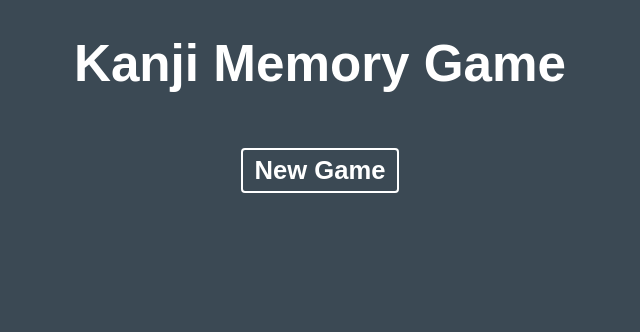
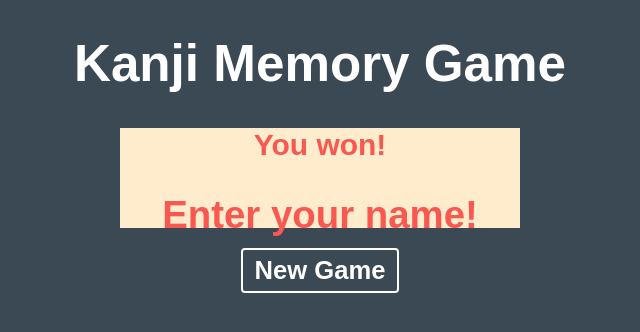
Before and after one commit to mikako-shirai/Kanji-Memory-Game, a React (Create React App) app: page / in a window 1280 px wide. Shown: the top 332 px of the page, without its empty margins (320-960 px from the left). Built offline with nearby package versions, Linux system fonts and the light colour scheme.

Commit message:
modify: add some lines in LeaderBoard.jsx

```diff
--- a/src/Components/App.jsx
+++ b/src/Components/App.jsx
@@ -4,7 +4,7 @@ import axios from "axios";
 import UserScore from "./UserScore.jsx";
 // import CardList from './CardList.jsx';
 import "../styles/app.css";
-import Leaderboard from "./LeaderBoard.jsx";
+import LeaderBoard from "./LeaderBoard.jsx";
 
 const App = () => {
   const [cards, setCards] = useState([]);
@@ -124,6 +124,7 @@ const App = () => {
   return (
     <div>
       <h1>Kanji Memory Game</h1>
+      <LeaderBoard />
       <button className="new-game-btn" onClick={getCardsAndShuffle}>
         New Game
       </button>
--- a/src/Components/LeaderBoard.jsx
+++ b/src/Components/LeaderBoard.jsx
@@ -4,8 +4,9 @@ function Leaderboard() {
 
   return (
     <div className="leader-board">
-      <div className="user-name">user name</div>
-      <div className="score">score</div>
+      <div className="score"></div>
+      <h3>You won!</h3>
+      <h2>Enter your name!</h2>
     </div>
   );
 }
--- a/src/index.jsx
+++ b/src/index.jsx
@@ -1,7 +1,7 @@
 import React from 'react';
 import ReactDOM from 'react-dom/client';
 
-import App from './components/App.jsx';
+import App from './Components/App.jsx';
 
 const root = ReactDOM.createRoot(document.getElementById('root'));
 root.render(
```
